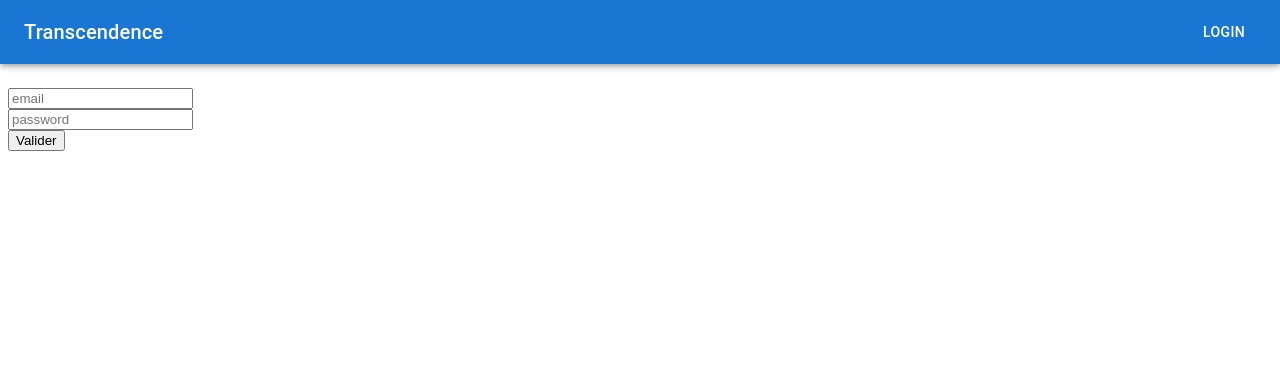
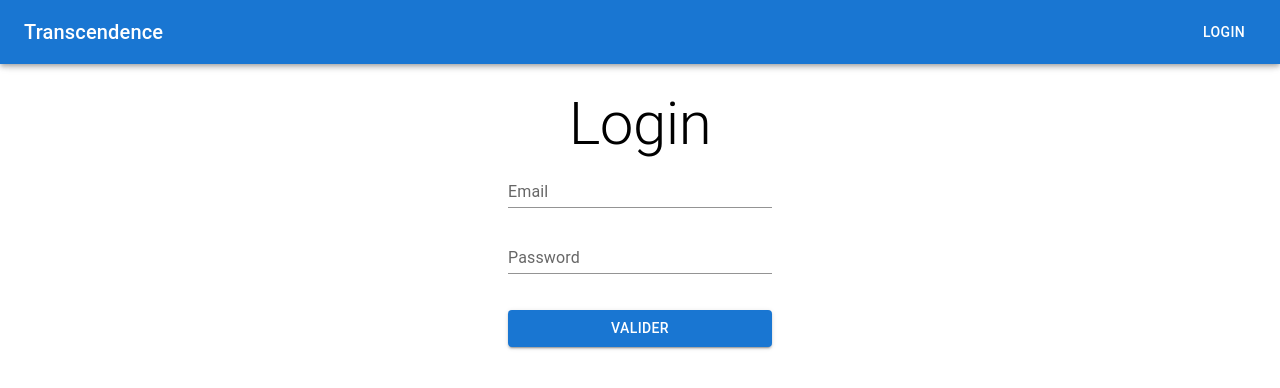
Before and after one commit to S-Stanley/ft_transcendence, a React (Create React App) app in the folder webapp/: page / in a window 1280 px wide. Shown: the top 388 px of the page. Built offline with nearby package versions, Linux system fonts and the light colour scheme.

Commit message:
feat(webapp): update design login form #30

```diff
--- a/webapp/src/pages/Login.tsx
+++ b/webapp/src/pages/Login.tsx
@@ -2,6 +2,7 @@ import { Fragment, useState } from 'react';
 import Helpers from './../helpers/Helpers';
 import MenuComponent from './../components/menu';
 import { useNavigate } from 'react-router-dom';
+import { TextField, Button, Typography } from '@mui/material';
 
 function App() {
 
@@ -24,12 +25,18 @@ function App() {
     return (
         <Fragment>
             <MenuComponent/>
-            <form onSubmit={handleSubmit}>
-                <input type="email" value={email} onChange={(e) => setEmail(e.target.value)} placeholder="email" autoComplete="username" />
+            <form
+                onSubmit={handleSubmit}
+                style={{ display: 'flex', flexDirection: 'column', marginLeft: '500px', marginRight: '500px' }}
+            >
+                <Typography variant="h2" textAlign={'center'}>
+                    Login
+                </Typography>
+                <TextField label="Email" variant="standard" type="email" value={email} onChange={(e) => setEmail(e.target.value)} />
                 <br />
-                <input type="password" value={password} onChange={(e) => setPassword(e.target.value)} placeholder="password"  autoComplete="current-password" />
-                <br />
-                <button type="submit">Valider</button>
+                <TextField label="Password" variant="standard" type="password" value={password} onChange={(e) => setPassword(e.target.value)} />
+                <br /><br />
+                <Button variant="contained" type="submit">Valider</Button>
             </form>
         </Fragment>
     );
```
